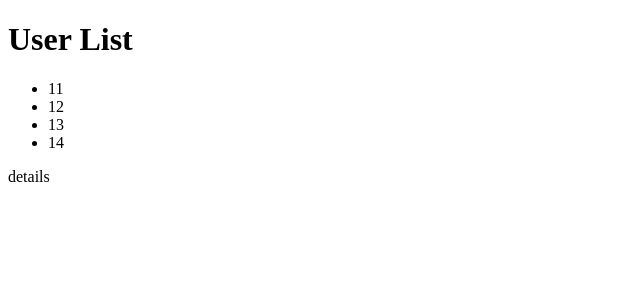
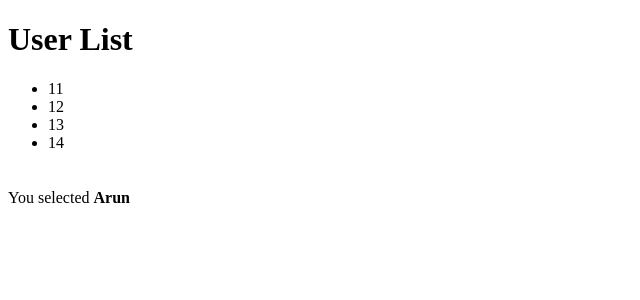
Before and after one commit to ArunMichaelDsouza/redux-foundations, a React app: page / in a window 1280 px wide. Both pictures are taken after a click on the item "11". Shown: the top 300 px of the page, without its empty margins (0-640 px from the left). Built offline with nearby package versions, Linux system fonts and the light colour scheme.

Commit message:
User details container added

```diff
--- a/js/src/components/App.jsx
+++ b/js/src/components/App.jsx
@@ -1,6 +1,6 @@
 import React, { Component } from 'react';
 import UserList from '../containers/userListContainer';
-import UserDetails from '../components/UserDetails.jsx';
+import UserDetails from '../containers/userDetailsContainer';
 
 class App extends Component {
 	render() {
--- a/js/src/components/UserDetails.jsx
+++ b/js/src/components/UserDetails.jsx
@@ -1,10 +1,16 @@
 import React from 'react';
 
 const UserDetails = props => {
-	//console.log(props);
-	return (
-		<div>details</div>
-	)
+	const { selectedUser } = props,
+		template = selectedUser ? (
+			<div>
+				You selected <h4 style={{display: 'inline-block'}}>{selectedUser.name}</h4>
+			</div>
+		) : (
+			<div>Select a user...</div>
+		);
+
+	return template;
 };
 
 export default UserDetails;
--- a/js/src/containers/userDetailsContainer.js
+++ b/js/src/containers/userDetailsContainer.js
@@ -0,0 +1,11 @@
+import { bindActionCreators } from 'redux';
+import { connect } from 'react-redux';
+import UserDetails from '../components/UserDetails.jsx';
+
+const mapStateToProps = state => {
+	return {
+		selectedUser: state.users.selected
+	}
+};
+
+export default connect(mapStateToProps)(UserDetails);
```
Also changed, not shown: 1 other file (tests, documents, lock files or other folders).
